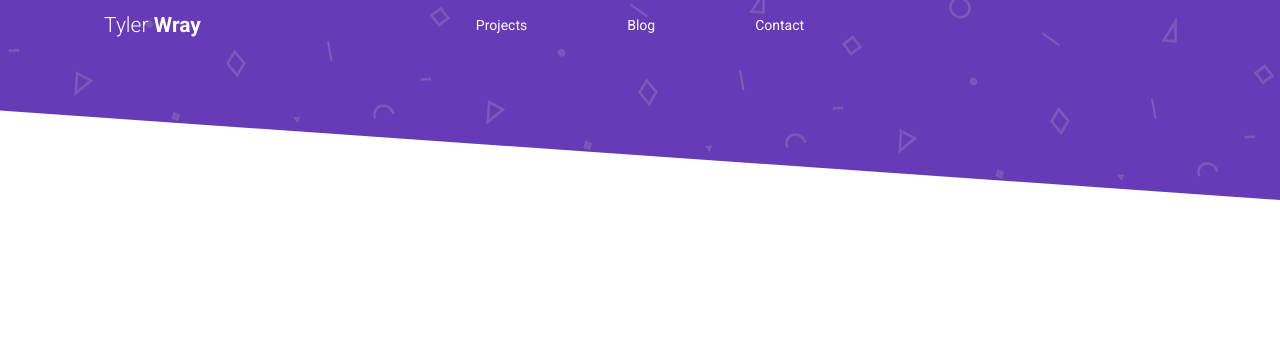
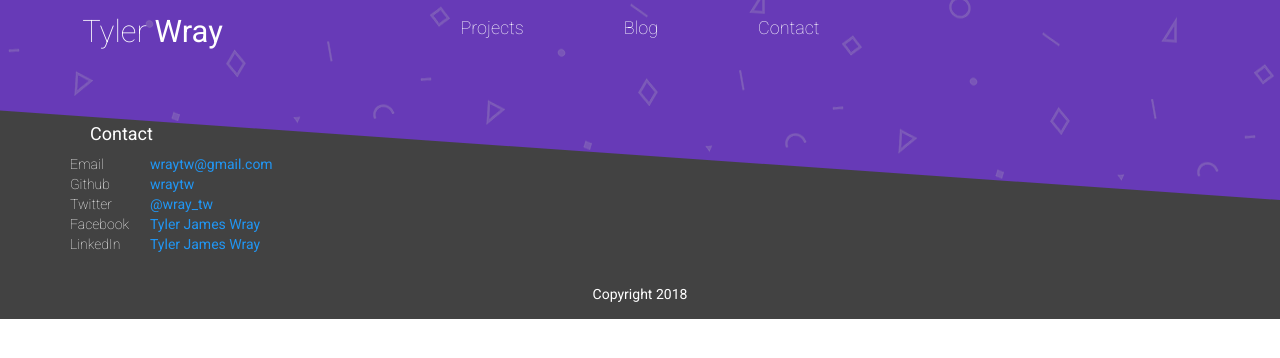
Before and after one commit to tylerwray/tylerwray.me, a React app: page /contact in a window 1280 px wide. Shown: the top 358 px of the page. Built offline with nearby package versions, Linux system fonts and the light colour scheme; what flux would draw is missing.

Commit message:
Adding a footer, changing some font sizes

```diff
--- a/public/index.html
+++ b/public/index.html
@@ -20,7 +20,7 @@
       work correctly both with client-side routing and a non-root public URL.
       Learn how to configure a non-root public URL by running `npm run build`.
     -->
-  <title>React App</title>
+  <title>Tyler Wray</title>
 </head>
 
 <body>
--- /dev/null
+++ b/src/components/Footer.js
@@ -0,0 +1,38 @@
+import React from 'react';
+
+import Grid from 'react-bootstrap/lib/Grid';
+import Row from 'react-bootstrap/lib/Row';
+import Col from 'react-bootstrap/lib/Col';
+
+import '../styles/Footer.css';
+
+const label = {
+  fontWeight: '100',
+  width: '80px',
+  display: 'inline-block'
+};
+
+const Footer = () => (
+  <div className="Footer">
+    <Grid>
+      <Row style={{ maxWidth: '700px' }}>
+        <Col xs={12} sm={6} md={4}>
+          <h4 style={{ paddingLeft: '20px' }}>Contact</h4>
+          <div><div style={label}>Email</div><a href="mailto:wraytw@gmail.com">wraytw@gmail.com</a></div>
+          <div><div style={label}>Github</div><a href="https://github.com/wraytw" rel="noopener noreferrer" target="_blank">wraytw</a></div>
+          <div><div style={label}>Twitter</div><a href="https://twitter.com/wray_tw" rel="noopener noreferrer" target="_blank">@wray_tw</a></div>
+          <div><div style={label}>Facebook</div><a href="https://www.facebook.com/wraytw" rel="noopener noreferrer" target="_blank">Tyler James Wray</a></div>
+          <div><div style={label}>LinkedIn</div><a href="https://www.linkedin.com/in/tyler-james-wray-55598b89/" rel="noopener noreferrer" target="_blank">Tyler James Wray</a></div>
+        </Col>
+      </Row>
+      <div style={{ marginTop: '30px' }}></div>
+      <Row>
+        <Col xs={12} className="text-center">
+          <div>Copyright 2018</div>
+        </Col>
+      </Row>
+    </Grid>
+  </div>
+);
+
+export default Footer;
--- a/src/scenes/App.js
+++ b/src/scenes/App.js
@@ -7,6 +7,7 @@ import Profile from '../scenes/Profile';
 import Blog from '../scenes/Blog';
 import Projects from '../scenes/Projects';
 import Contact from '../scenes/Contact';
+import Footer from '../components/Footer';
 
 import '../styles/App.css';
 
@@ -19,6 +20,7 @@ const App = () => (
         <Route exact={true} path="/blog" component={Blog} />
         <Route exact={true} path="/projects" component={Projects} />
         <Route exact={true} path="/contact" component={Contact} />
+        <Footer />
       </div>
     </Router>
   </MuiThemeProvider>
--- a/src/scenes/Profile.js
+++ b/src/scenes/Profile.js
@@ -22,7 +22,7 @@ const Profile = () => (
     <Grid style={{ maxWidth: '800px' }}>
       <Row style={profileRowStyle}>
         <Col xs={12}>
-          <Card>
+          <Card zDepth={4}>
             <CardMedia overlay={<CardTitle title="Family" subtitle="My family is the most important part of my life" />}>
               <img src={family} alt="family" />
             </CardMedia>
@@ -31,7 +31,7 @@ const Profile = () => (
       </Row>
       <Row style={profileRowStyle}>
         <Col xs={12}>
-          <Card>
+          <Card zDepth={4}>
             <CardMedia overlay={<CardTitle title="Software" subtitle="I fell in love with software early in college, and continue to hone my skills" />}>
               <img src={software} alt="software" />
             </CardMedia>
@@ -40,16 +40,16 @@ const Profile = () => (
       </Row>
       <Row style={profileRowStyle}>
         <Col xs={12}>
-          <Card>
+          <Card zDepth={4}>
             <CardMedia overlay={<CardTitle title="School" subtitle="Education is very important to me. I currently attend Utah Valley University" />}>
-              <img style={{ padding: '10px' }} src={uvu} alt="school" />
+              <img style={{ padding: '10px 10px 60px 10px' }} src={uvu} alt="school" />
             </CardMedia>
           </Card>
         </Col>
       </Row>
       <Row style={profileRowStyle}>
         <Col xs={12}>
-          <Card>
+          <Card zDepth={4}>
             <CardMedia overlay={<CardTitle title="Sports" subtitle="Athletics has always been a big part of my life" />}>
               <img src={football} alt="football" />
             </CardMedia>
--- a/src/styles/Focus.css
+++ b/src/styles/Focus.css
@@ -16,10 +16,10 @@
 
 .Mission-statement {
   color: var(--secondary-text-color);
-  font-size: large;
+  font-size: 21px;
   font-weight: lighter;
   padding: 0 25px;
-  max-width: 600px;
+  max-width: 700px;
   margin: 0 auto;
 }
 
--- /dev/null
+++ b/src/styles/Footer.css
@@ -0,0 +1,7 @@
+.Footer {
+  min-height: 100px;
+  width: 100%;
+  background-color: #424242;
+  color: white;
+  padding: 15px 25px;
+}
--- a/src/styles/NavBar.css
+++ b/src/styles/NavBar.css
@@ -6,20 +6,17 @@
 }
 
 .Name {
-  font-size: 1.5em;
+  font-size: 31px;
+  color: white;
   text-align: left;
 }
 
-.Name {
-  color: white;
-}
-
 .First-name {
-  font-weight: 300;
+  font-weight: 100;
 }
 
 .Last-name {
-  font-weight: 600;
+  font-weight: 400;
 }
 
 .Pages {
@@ -28,6 +25,8 @@
 
 .Nav-item {
   color: white;
+  font-size: 18px;
+  font-weight: lighter;
   padding: 5px 50px;
 }
 
--- a/src/styles/SideNav.css
+++ b/src/styles/SideNav.css
@@ -7,6 +7,7 @@
   height: 100%;
   transition: all 200ms ease-in-out;
   z-index: 2;
+  text-align: center;
 }
 
 .SideNav[open] {
--- a/src/styles/index.css
+++ b/src/styles/index.css
@@ -1,4 +1,4 @@
-@import url('https://fonts.googleapis.com/css?family=Roboto:300,400,700');
+@import url('https://fonts.googleapis.com/css?family=Roboto:100,300,400,700');
 @import url('https://fonts.googleapis.com/icon?family=Material+Icons');
 @import url('https://maxcdn.bootstrapcdn.com/bootstrap/3.3.7/css/bootstrap.min.css');
 
@@ -12,6 +12,7 @@
   --primary-text-color: #0c0b0b;
   --secondary-text-color: #757575;
   --divider-color: #BDBDBD;
+  --link-color: #2196F3;
 }
 
 body {
@@ -19,3 +20,19 @@ body {
   padding: 0;
   font-family: Roboto, sans-serif;
 }
+
+a {
+  color: var(--link-color);
+}
+
+a:focus {
+  color: var(--link-color);
+  text-decoration: none;
+}
+
+@media (hover: hover) {
+  a:hover {
+    color: var(--link-color);
+    text-decoration: underline;
+  }
+}
```
Also changed, not shown: 2 other files (tests, documents, lock files or other folders).
